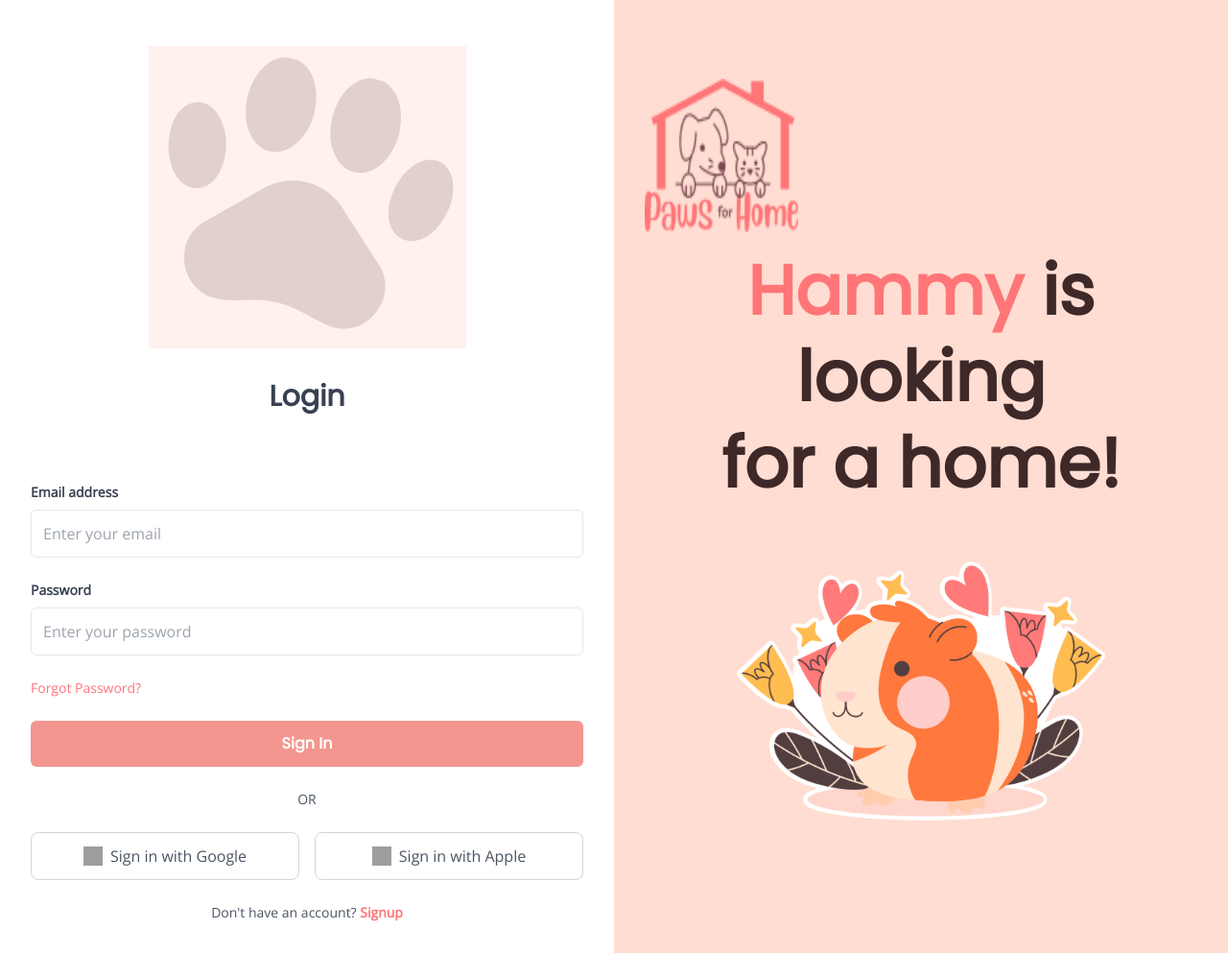
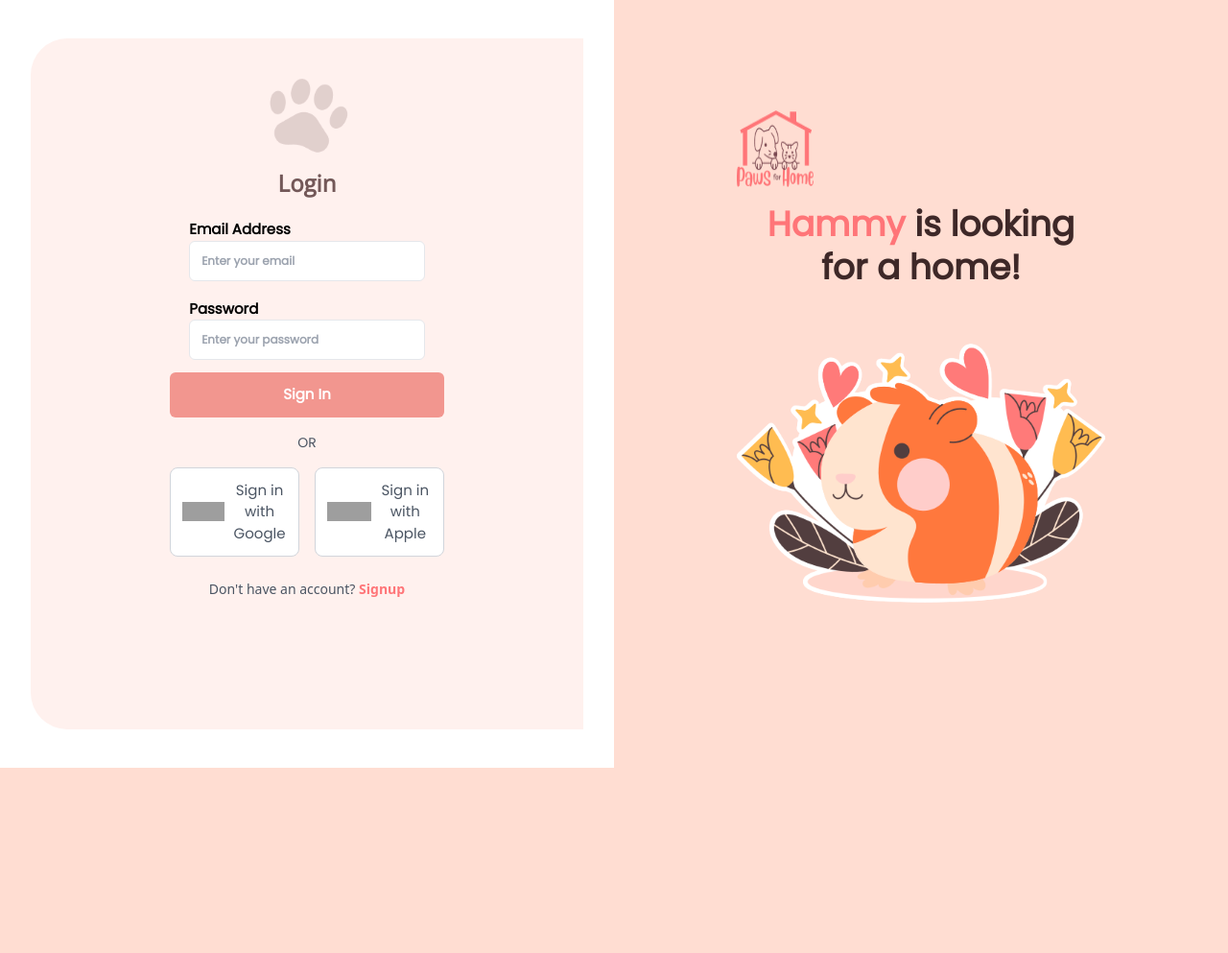
Before and after one commit to aizernere/PawsForHome, a Django app: page /login/ in a window 1280 px wide. Shown: the whole page at 96% size. After the commit the page ends 800 px from the top, so only its background shows below. Run offline with Django 5.2, Linux system fonts and the light colour scheme; parts of the project's set-up code (start-up, migrations or seed data) failed here and were passed over; some libraries are stand-ins or nearby versions; grey boxes are pictures that could not be loaded.

Commit message:
updit2 sa login ug shelter

```diff
--- /dev/null
+++ b/PawsForHome/main/static/css/login.css
@@ -0,0 +1,122 @@
+body{
+    background-color: #FFDDD2;
+    margin: 0;
+}
+
+.outer{
+    display: flex;
+    flex-direction: row;
+    width: 100%;
+    /* height: 100%; */
+}
+
+.outer .left-side,
+    .right-side {
+    height: auto;
+    /* border: 1px solid black; */
+}
+
+.left-side{
+    padding: 50px 50px 50px 100px;
+    width: 45vw;
+}
+
+.logo {
+    width: 19%;
+    /* border: 1px solid black; */
+}
+
+.bold-texts{
+    font-weight: bolder;
+    font-size: 53px;
+    font-family: 'Open Sans';
+    margin: 0;
+    /* border: 1px solid black; */
+}
+
+.bold-texts #color-pink{
+    color: #FF7578;
+}
+
+.bold-texts #color-brown{
+    color: #3E2828;
+}
+
+.right-side{
+    padding: 10px 0 10px 50px;
+    width: 55vw;
+}
+
+.right-side .inner{
+    background-color: #FFF1EE;
+    border-radius: 38px 0 0 38px;
+    padding: 25px 50px;
+    height: 90vh;
+}
+
+.inner img{
+    /* border: 1px solid black; */
+    width: 110px;
+}
+
+.inner h2{
+    font-family: 'Open Sans';
+    font-weight: bolder;
+    color: #735858;
+    margin-top: 0;
+    /* border: 1px solid black; */
+}
+
+.inner .signup-btn{
+    width: fit-content;
+    height: fit-content;
+    padding: 12px 30px;
+    background-color: #F2968F;
+    color: white;
+    border-radius: 100px;
+    border-width: 0;
+    cursor: pointer;
+    font-size: 15px;
+    font-family: 'Open Sans';
+    font-weight: 100;
+}
+
+.inner form{
+    margin: 0 auto;
+    width: 60%;
+    /* border: 1px solid black; */
+    font-family: 'Poppins';
+    font-size: 15px;
+}
+
+.inner form .label-input{
+    padding: 5px 20px;
+    /* border: 1px solid black; */
+}
+
+.inner form .label-input .lbl{
+    color: black;
+    font-weight: bold ;
+}
+
+.inner form .label-input .input-field{
+    width: 100%;
+    height: 35px;
+    border: 1px solid #C1A3A3;
+    border-radius: 5px;
+    padding: 5px;
+}
+
+.input-field::placeholder{
+    color: #C1A3A3;
+}
+
+#or{
+    color: #6B6B6B;
+}
+
+.inner form p #login{
+    color: #FF7578;
+    text-decoration: none;
+    font-weight: bold;
+}
--- a/PawsForHome/main/templates/index.html
+++ b/PawsForHome/main/templates/index.html
@@ -81,6 +81,7 @@
       </footer> {% endcomment %}
       <footer class="bg-white py-8 m-0 mt-20 w-full rounded-t-[24px]">
         <div class="container mx-auto text-center">
+
             <p class="text-gray-600 mb-4">info@paws4home.com</p>
             <div class="social-icons flex justify-center space-x-4 mb-4">
                 <a href="#"><img src="{% static 'images/facebookpic.png' %}" alt="Facebook" class="w-6"></a>
--- a/PawsForHome/main/templates/login_signup/login.html
+++ b/PawsForHome/main/templates/login_signup/login.html
@@ -7,6 +7,7 @@
   <script src="https://cdn.tailwindcss.com"></script>
   {% load static %}
   <link rel="stylesheet" href="{% static 'css/landing_page.css' %}">
+  <link rel="stylesheet" href="{% static 'css/login.css' %}">
   <link href='https://fonts.googleapis.com/css?family=Open+Sans' rel='stylesheet'>
   <link href='https://fonts.googleapis.com/css?family=Poppins' rel='stylesheet'>
 </head>
@@ -15,33 +16,32 @@
   <div class="w-full flex max-w-none mx-auto">
 
     <!-- Left Side (Login Form) -->
-    <div class="w-full lg:w-1/2 p-8 bg-white flex flex-col justify-center min-h-screen">
-      <div class="text-center mb-8">
-        <div class="flex justify-center mb-4">
-          <div class="p-4 rounded-full">
-            <img src="{% static 'images/PawImageForLogin.png' %}" alt="Custom Paw" class="w-23 h-25">
+    <div class="right-side w-full lg:w-1/2 p-8 bg-white flex flex-col justify-center min-h-screen">
+
+      <div class="inner">
+          <center>
+              <img src="{% static 'images/PawImageForSignUp.png' %}" alt="Custom Paw">
+              <h2 class="text-2xl font-bold text-gray-700 mb-4"> Login</h2>
+          </center>
+
+          <form method="post">
+              {% csrf_token %}
+              {{form.non_field_errors}}
+              <div class="label-input">
+                  <label for="email" class="lbl">Email Address</label>
+                  <br>
+                  <center class="block text-gray-700 text-xs font-bold mb-2">
+                      {{ form.email }}
+                  </center>
               </div>
+              <div class="label-input">
+                  <label for="password" class="lbl">Password</label>
+                  <br>
+                  <center class="block text-gray-700 text-xs font-bold mb-2">
+                      {{ form.password }}
+                  </center>
               </div>
-        <h2 class="text-3xl font-bold text-gray-700 mb-4" style="font-family: 'Poppins', sans-serif;">Login</h2>
-      </div>
-
-      <form method="post" class="space-y-6" style="font-family: 'Open Sans', sans-serif;">
-        {% csrf_token %}
-        {{ form.non_field_errors }}
-
-        <div>
-          <label for="email" class="block text-gray-700 text-sm font-bold mb-2">Email address</label>
-          {{ form.email }}
-        </div>
-        <div>
-          <label for="password" class="block text-gray-700 text-sm font-bold mb-2">Password</label>
-          {{ form.password }}
-        </div>
-
-        <div class="flex items-center justify-between">
-          <a href="#" class="text-sm text-[#FF7578] hover:underline">Forgot Password?</a>
-        </div>
-
+              <center>
                 <div>
                   <button type="submit" class="w-full p-3 bg-[#F2968F] text-white font-bold rounded-md hover:bg-red-400" style="font-family: 'Poppins', sans-serif;">Sign In</button>
                 </div>
@@ -58,16 +58,18 @@
                     Sign in with Apple
                   </button>
                 </div>
+              </center>
+          </form>
+          <p class="text-center text-gray-600 text-sm mt-6">Don't have an account? <a href="{% url 'main:create_account' %}" class="text-[#FF7578] font-bold">Signup</a></p>
+      </div>
 
-        <p class="text-center text-gray-600 text-sm mt-6">Don't have an account? <a href="{% url 'main:create_account' %}" class="text-[#FF7578] font-bold">Signup</a></p>
-      </form>
   </div>
 
     <!-- Right Side (Hammy Image and Text) -->
     <div class="w-full lg:w-1/2 p-8 bg-[#FFDDD2] flex flex-col justify-center items-center min-h-screen">
       <div class="text-center">
-        <img src="{% static 'images/paws4homelogo.png' %}" alt="Logo" class="w-40 h-40 mb-4">
-        <p class="text-7xl font-bold leading-tight" style="font-family: 'Poppins', sans-serif;">
+        <img src="{% static 'images/paws4homelogo.png' %}" alt="Logo" class="w-20 h-20 mb-4">
+        <p class="text-4xl font-bold leading-tight" style="font-family: 'Poppins', sans-serif;">
           <span class="text-[#FF7578]">Hammy</span>
           <span class="text-[#3E2828]">is looking</span><br>
           <span class="text-[#3E2828]">for a home!</span>
```
Also changed, not shown: PawsForHome/main/templates/login_signup/login2.html (added, +49 -0 lines), PawsForHome/main/templates/shelterdashboard.html (+12 -5 lines), PawsForHome/main/templates/shelterdashboard/adoptform.html (+1 -14 lines), PawsForHome/main/static/images/PawImageForLogin.png, PawsForHome/main/templates/login_signup/signup.html (line endings or trailing spaces). Lines whose indentation alone changed are shown as unchanged.
